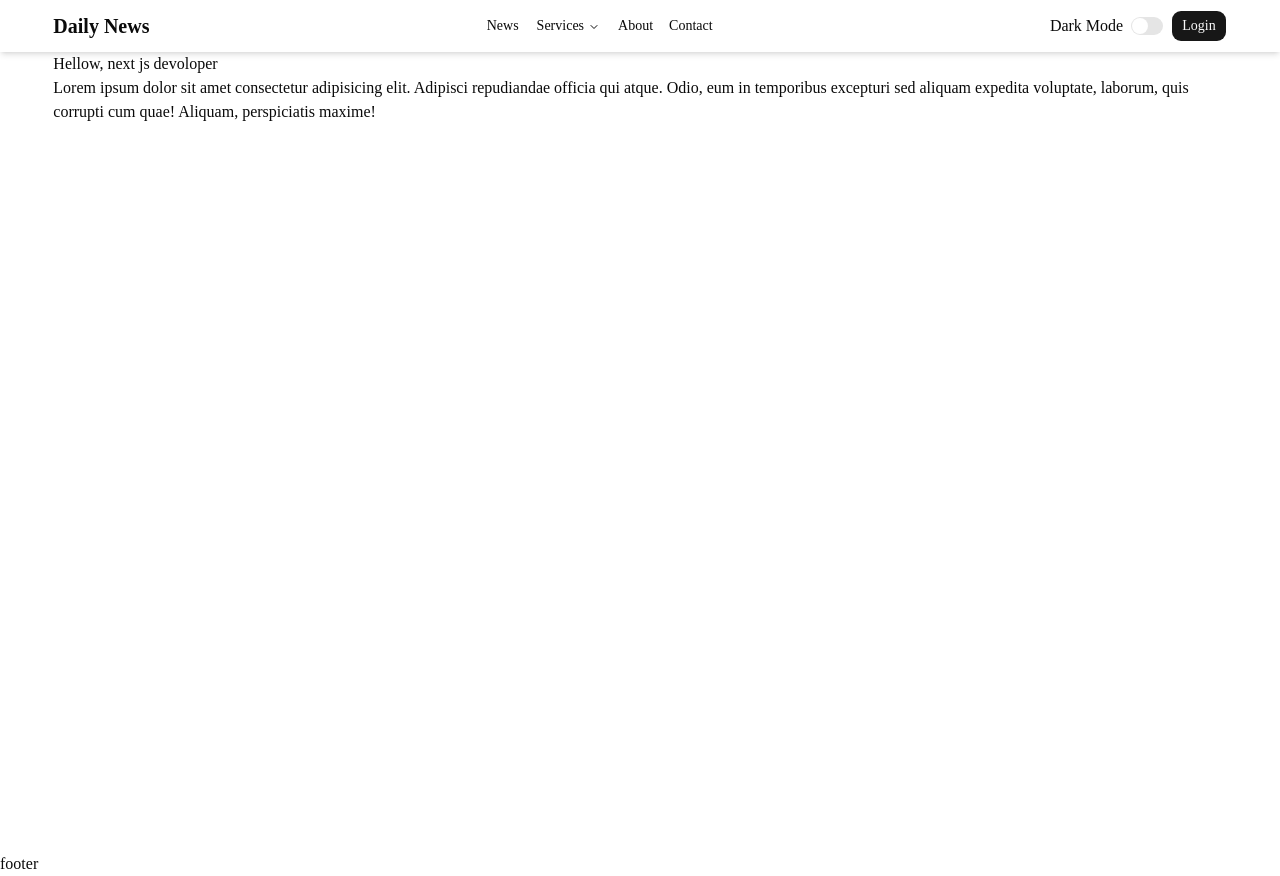
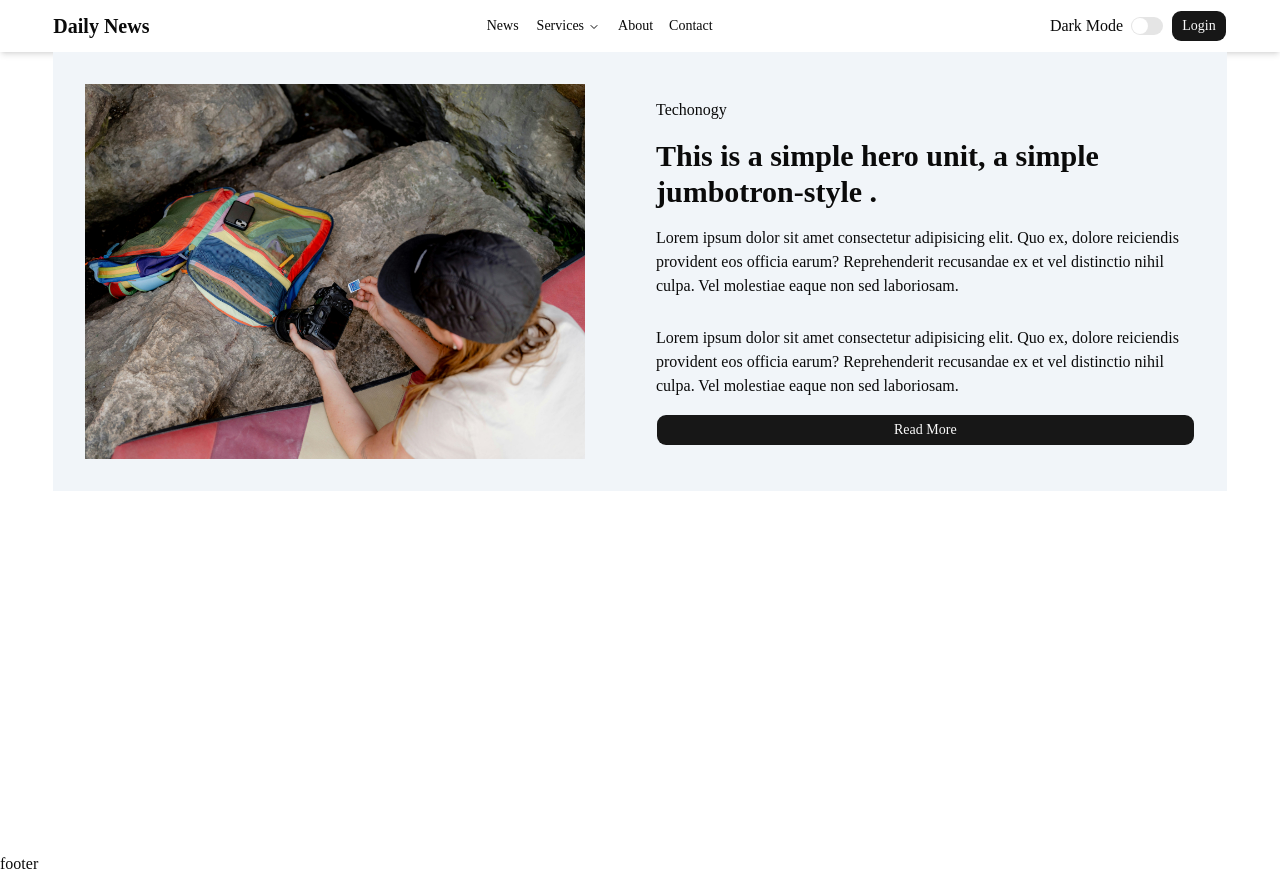
Before and after one commit to Apurbaroy01/next-news-portal, a Next.js app: page / in a window 1280 px wide. Built offline with nearby package versions, Linux system fonts and the light colour scheme.

Commit message:
image fix

```diff
--- a/src/app/page.tsx
+++ b/src/app/page.tsx
@@ -1,10 +1,10 @@
+import Banner from "@/components/Shared/Banner";
 
 
 export default function Home() {
   return (
     <div>
-      <h2>Hellow, next js devoloper</h2>
-      <p>Lorem ipsum dolor sit amet consectetur adipisicing elit. Adipisci repudiandae officia qui atque. Odio, eum in temporibus excepturi sed aliquam expedita voluptate, laborum, quis corrupti cum quae! Aliquam, perspiciatis maxime!</p>
+      <Banner />
     </div>
   );
 }
--- /dev/null
+++ b/src/components/Shared/Banner.tsx
@@ -0,0 +1,25 @@
+import React from 'react';
+import { Button } from '../ui/button';
+import Image from 'next/image';
+import banner from '@/assests/banner.jpg';
+
+const Banner = () => {
+    return (
+        <div className='bg-slate-100'>
+            <div className='p-8 grid grid-cols-1 md:grid-cols-2 items-center gap-8'>
+                <div>
+                    <Image src={banner} width={500} height={500} alt='banner'/>
+                </div>
+                <div className='space-y-4 flex flex-col'>
+                    <h4 className=''>Techonogy</h4>
+                    <h2 className='text-3xl font-semibold'>This is a simple hero unit, a simple jumbotron-style .</h2>
+                    <p>Lorem ipsum dolor sit amet consectetur adipisicing elit. Quo ex, dolore reiciendis provident eos officia earum? Reprehenderit recusandae ex et vel distinctio nihil culpa. Vel molestiae eaque non sed laboriosam.</p>
+                    <p className='mt-3'>Lorem ipsum dolor sit amet consectetur adipisicing elit. Quo ex, dolore reiciendis provident eos officia earum? Reprehenderit recusandae ex et vel distinctio nihil culpa. Vel molestiae eaque non sed laboriosam.</p>
+                    <Button variant={'default'}> Read More</Button>
+                </div>
+            </div>
+        </div>
+    );
+};
+
+export default Banner;
--- /dev/null
+++ b/src/components/Shared/Mobiemenu.tsx
@@ -0,0 +1,20 @@
+"use client"
+import React, { useState } from 'react';
+import { Button } from '../ui/button';
+import { IoMdClose } from 'react-icons/io';
+import { TfiAlignRight } from 'react-icons/tfi';
+
+const Mobiemenu = () => {
+    const [open, setOpen] = useState(false);
+    return (
+        <div className='lg:hidden'>
+            <Button variant="outline" onClick={() => setOpen(!open)}>
+                {
+                    open ? <IoMdClose /> : <TfiAlignRight />
+                }
+            </Button>
+        </div>
+    );
+};
+
+export default Mobiemenu;
--- a/src/components/Shared/Navbar.tsx
+++ b/src/components/Shared/Navbar.tsx
@@ -1,18 +1,15 @@
 "use client"
 import Link from 'next/link';
-import React, { useState } from 'react';
 import { NavigationMenu, NavigationMenuContent, NavigationMenuItem, NavigationMenuLink, NavigationMenuList, NavigationMenuTrigger } from '../ui/navigation-menu';
 import { Switch } from '../ui/switch';
 import { Button } from '../ui/button';
-import { TfiAlignRight } from 'react-icons/tfi';
 import { usePathname } from 'next/navigation';
-import { IoMdClose } from 'react-icons/io';
+import Mobiemenu from './Mobiemenu';
 
 
 
 const Navbar = () => {
     const pathname = usePathname();
-    const [open, setOpen] = useState(false);
     return (
         <header className='py-2 shadow-md'>
             <nav className='max-w-11/12 mx-auto flex justify-between items-center'>
@@ -59,13 +56,7 @@ const Navbar = () => {
                 </div>
 
                 {/* mobile menu */}
-                <div className='lg:hidden'>
-                    <Button variant="outline" onClick={() => setOpen(!open)}>
-                        {
-                            open ? <IoMdClose /> : <TfiAlignRight />
-                        }
-                    </Button>
-                </div>
+                <Mobiemenu />
             </nav>
         </header>
     );
```
Also changed, not shown: src/assests/banner.jpg (added).
